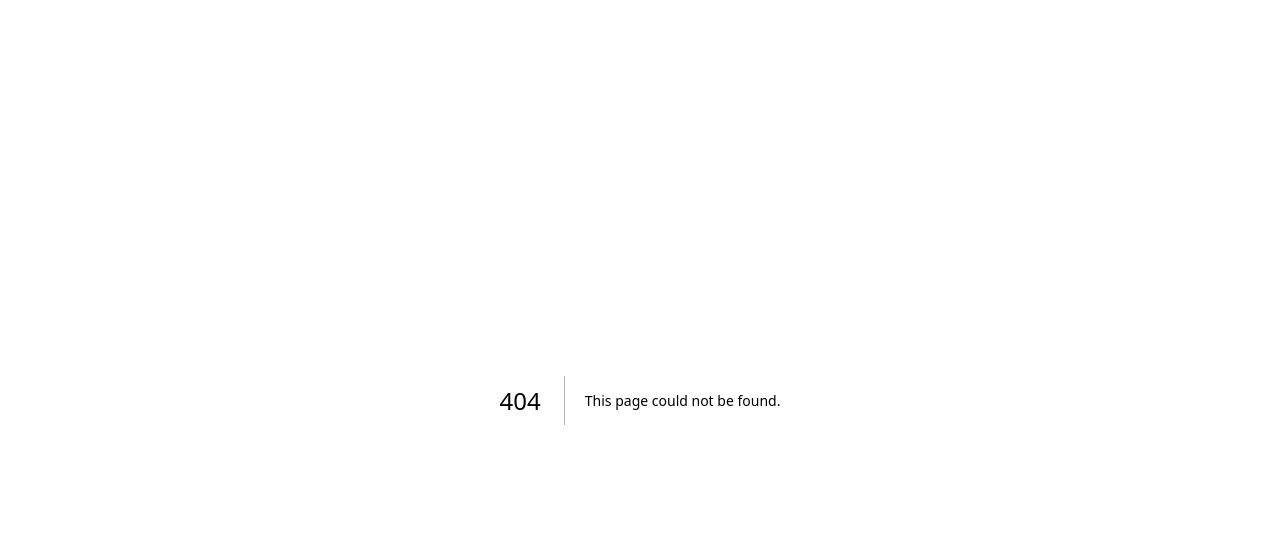
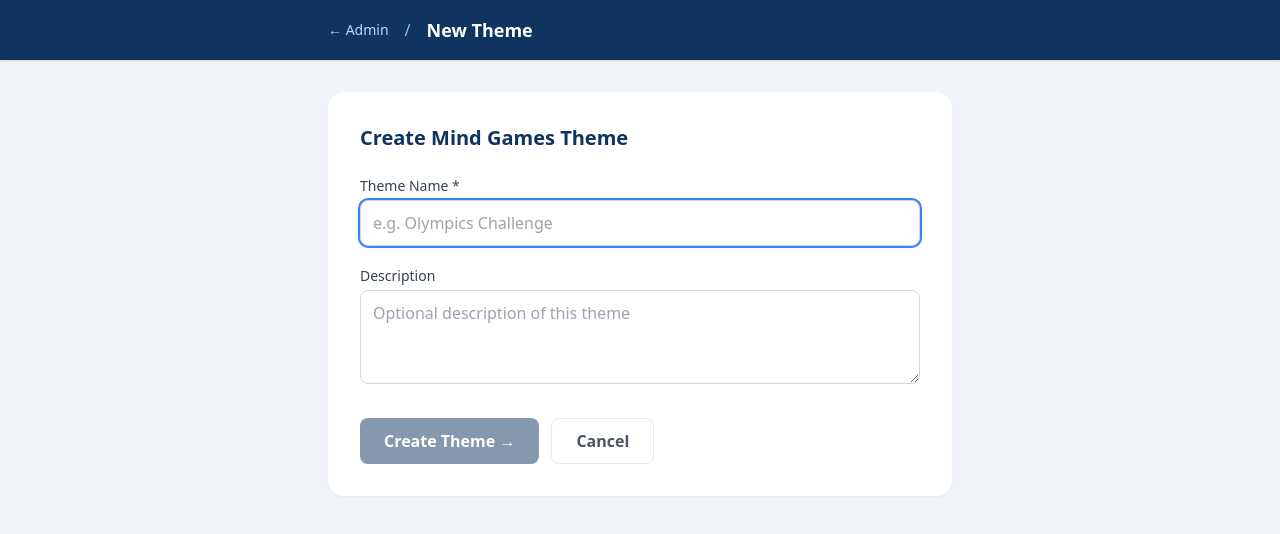
Before and after one commit to danionthego80/xventure-booking, a Next.js app: page /admin/themes/new in a window 1280 px wide. Before the commit this address had no page. Shown: the top 534 px of the page. Built offline with nearby package versions, Linux system fonts and the light colour scheme; no server answers.

Commit message:
Add /admin/themes/new page (Session 7)

```diff
--- /dev/null
+++ b/app/admin/themes/new/page.tsx
@@ -0,0 +1,101 @@
+'use client';
+
+import { useState } from 'react';
+import { createClient } from '@supabase/supabase-js';
+import { useRouter } from 'next/navigation';
+
+const supabase = createClient(
+  process.env.NEXT_PUBLIC_SUPABASE_URL!,
+  process.env.NEXT_PUBLIC_SUPABASE_ANON_KEY!
+);
+
+export default function NewThemePage() {
+  const router = useRouter();
+  const [name, setName] = useState('');
+  const [description, setDescription] = useState('');
+  const [saving, setSaving] = useState(false);
+  const [error, setError] = useState('');
+
+  async function handleSubmit(e: React.FormEvent) {
+    e.preventDefault();
+    if (!name.trim()) return;
+    setSaving(true);
+    setError('');
+
+    const { data, error: err } = await supabase
+      .from('mg_themes')
+      .insert({ name: name.trim(), description: description.trim() || null })
+      .select()
+      .single();
+
+    if (err || !data) {
+      setError('Failed to create theme. Please try again.');
+      setSaving(false);
+      return;
+    }
+
+    router.push(`/admin/themes/${data.id}`);
+  }
+
+  return (
+    <div className="min-h-screen" style={{ backgroundColor: '#f0f4f8' }}>
+      {/* Header */}
+      <div className="text-white shadow" style={{ backgroundColor: '#0F3460' }}>
+        <div className="max-w-2xl mx-auto px-6 py-4 flex items-center gap-4">
+          <a href="/admin" className="text-blue-200 hover:text-white transition-colors text-sm">← Admin</a>
+          <span className="text-blue-300">/</span>
+          <h1 className="text-lg font-bold">New Theme</h1>
+        </div>
+      </div>
+
+      <div className="max-w-2xl mx-auto px-6 py-8">
+        <div className="bg-white rounded-2xl shadow-sm p-8">
+          <h2 className="text-xl font-bold mb-6" style={{ color: '#0F3460' }}>Create Mind Games Theme</h2>
+          <form onSubmit={handleSubmit} className="space-y-5">
+            <div>
+              <label className="block text-sm font-medium text-gray-700 mb-1">Theme Name *</label>
+              <input
+                type="text"
+                value={name}
+                onChange={e => setName(e.target.value)}
+                className="w-full border border-gray-300 rounded-lg px-3 py-2.5 focus:outline-none focus:ring-2 focus:ring-blue-500"
+                placeholder="e.g. Olympics Challenge"
+                required
+                maxLength={100}
+                autoFocus
+              />
+            </div>
+            <div>
+              <label className="block text-sm font-medium text-gray-700 mb-1">Description</label>
+              <textarea
+                value={description}
+                onChange={e => setDescription(e.target.value)}
+                className="w-full border border-gray-300 rounded-lg px-3 py-2.5 focus:outline-none focus:ring-2 focus:ring-blue-500"
+                placeholder="Optional description of this theme"
+                rows={3}
+                maxLength={500}
+              />
+            </div>
+            {error && <p className="text-red-500 text-sm">{error}</p>}
+            <div className="flex gap-3 pt-2">
+              <button
+                type="submit"
+                disabled={saving || !name.trim()}
+                className="text-white px-6 py-2.5 rounded-lg font-semibold transition-opacity hover:opacity-90 disabled:opacity-50"
+                style={{ backgroundColor: '#0F3460' }}
+              >
+                {saving ? 'Creating...' : 'Create Theme →'}
+              </button>
+              <a
+                href="/admin"
+                className="px-6 py-2.5 rounded-lg font-semibold border border-gray-200 text-gray-600 hover:bg-gray-50 transition-colors"
+              >
+                Cancel
+              </a>
+            </div>
+          </form>
+        </div>
+      </div>
+    </div>
+  );
+}
```
